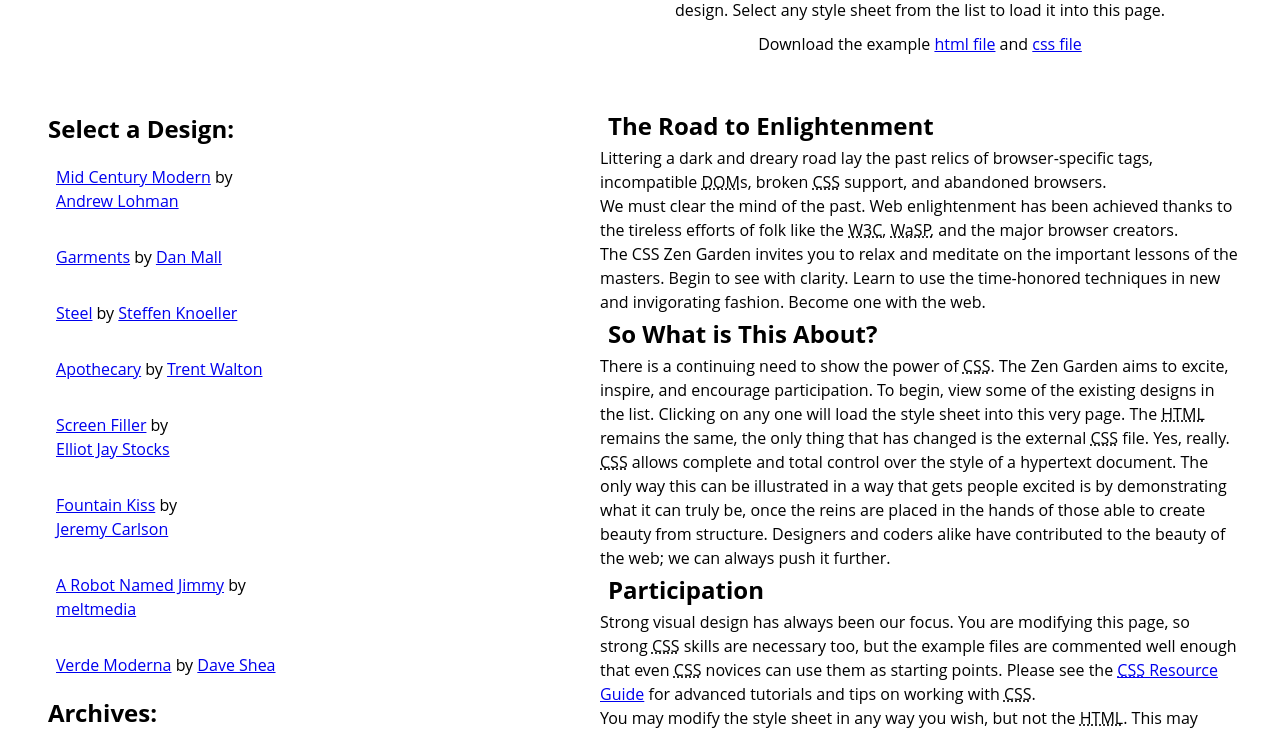
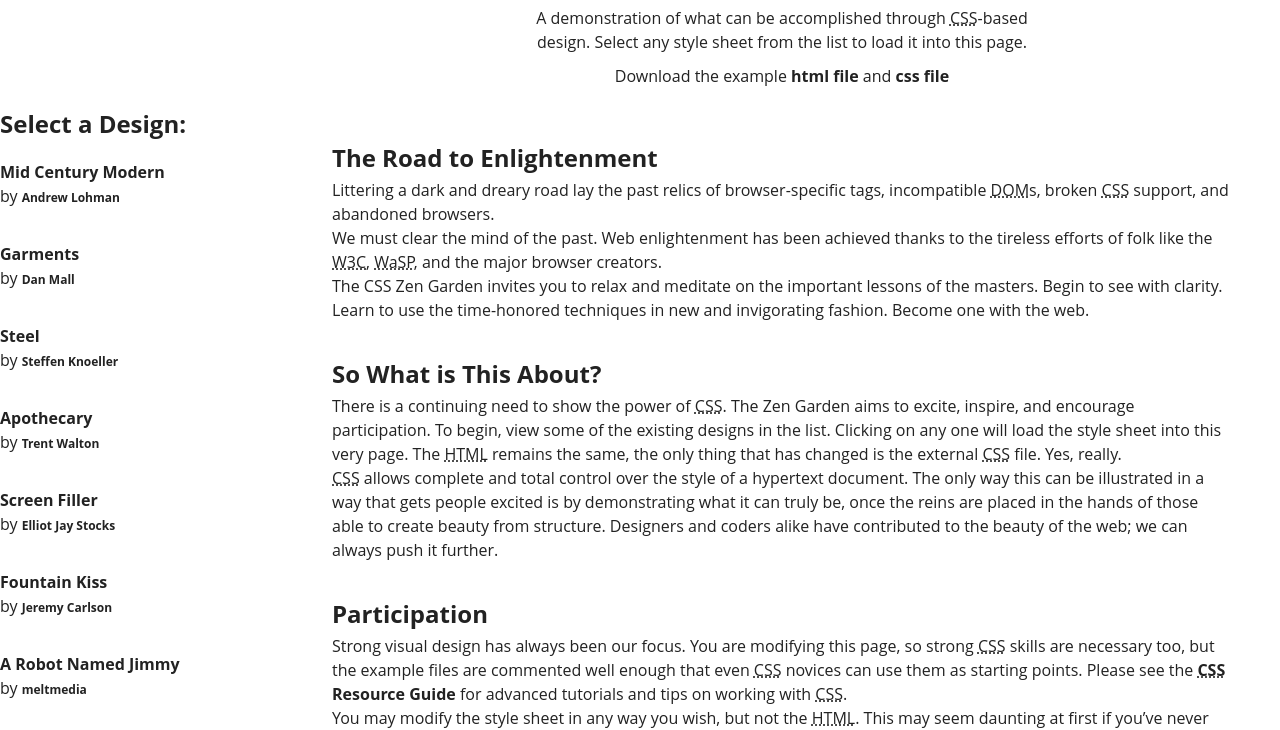
Before and after one commit to souluizfelipe/css_zen_garden, a plain HTML site: page index.html in a window 1280 px wide. Shown: the part 226-956 px from the top of the page. Drawn offline with Linux system fonts and the light colour scheme.

Commit message:
add new styles

```diff
--- a/style.css
+++ b/style.css
@@ -3,6 +3,10 @@
   padding: 0;
   box-sizing: border-box;
   list-style: none;
+}
+
+:root {
+  --color-black: #222
 }
 
 @import url('https://fonts.googleapis.com/css2?family=Bebas+Neue&family=Open+Sans:wght@400;700&display=swap');
@@ -11,6 +15,9 @@ body {
   font-size: 16px;
   font-family: 'Open Sans', sans-serif;
   line-height: 1.5rem;
+  color: var(--color-black);
+  margin: 0 2rem;
+  max-width: 1200px;
 }
 
 /* to delete */
@@ -24,8 +31,9 @@ p {
 /* to delete */
 
 .page-wrapper {
-  max-width: 1200px;
-  margin: 0 auto;
+
+  /* margin: 0 auto; */
+  /* position: relative; */
 }
 
 /* general rules */
@@ -33,16 +41,30 @@ p {
 h3 {
   font-size: 1.5rem;
   padding: 0.5rem;
+  padding-left: 0;
+}
+
+div {
+  /* border-left: 1px solid #8b8b8b; */
+  margin-bottom: 2rem;
+}
+
+a {
+  color: var(--color-black);
+  font-size: 1rem;
+  text-decoration: none;
+  font-weight: bold;
+}
+
+.intro, .main {
+  width: 75%;
+  float: right;
+  margin: 0 auto;
 }
 
 /* end general rules */
 
 /* intro  */
-
-.intro {
-  width: 80vh;
-  float: right;
-}
 
 .intro header {
   height: 200px;
@@ -67,7 +89,6 @@ h3 {
   margin: 0;
   text-align: center;
   margin-bottom: 50px;
-
 }
 
 .summary p:first-child {
@@ -87,29 +108,41 @@ h3 {
 
 /* main supporting */
 
-.main {
-  width: 80vh;
-  float: right;
-}
-
 /* end main supporting */
 
 /* sidebar */
 
 .sidebar {
-  max-width: 20vw;
+  width: 250px;
   position: absolute;
-  top: 335px;
+  left: 0;
+  top: 330px;
 }
 
-.sidebar ul li a {
+.sidebar nav ul li {
+  font-size: 0.75rem;
+}
+
+.sidebar nav ul li a {
   padding: 1rem;
-  display: inline-block;
+  padding-left: 0;
 }
 
 .sidebar .design-selection nav ul li {
   padding: 1rem;
+  padding-left: 0;
+  font-size: 1rem;
 }
+
+.sidebar .design-selection nav ul li a {
+  display: block;
+}
+
+.sidebar .design-selection nav ul li a:last-child {
+  display: inline-block;
+  font-size: 0.75rem;
+}
+
 
 .sidebar .design-selection nav ul li a {
   padding: 0;
```
